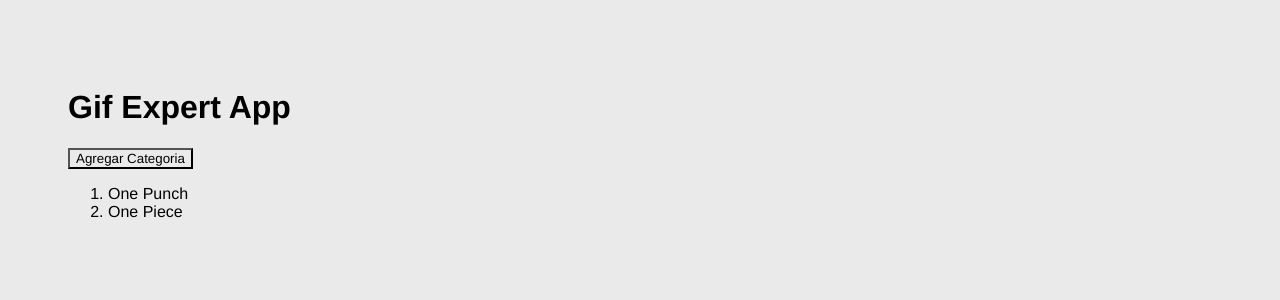
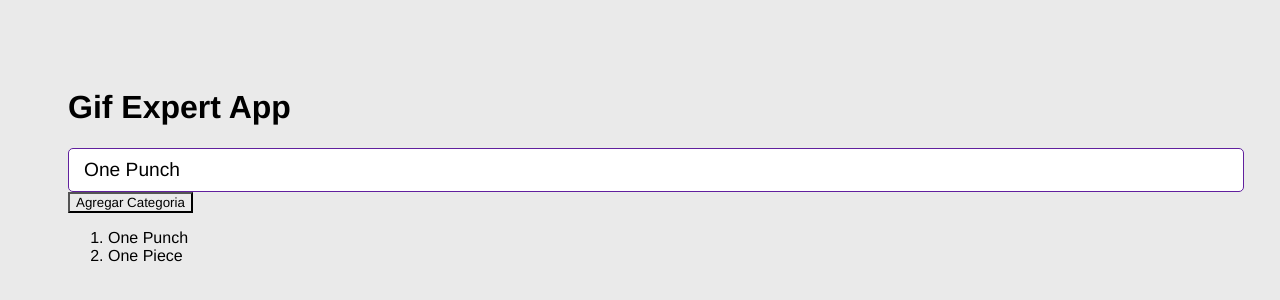
Before and after one commit to EmilianoQuiroz/react-gift-app, a React (Vite) app: page / in a window 1280 px wide. Shown: the top 300 px of the page. Built offline with nearby package versions, Linux system fonts and the light colour scheme.

Commit message:
Componente AddCategory

```diff
--- a/src/GifExpertApp.jsx
+++ b/src/GifExpertApp.jsx
@@ -1,5 +1,7 @@
-//Importamos el UseState
+// Importamos el UseState
 import { useState } from "react";
+// Componente para agregar categorias
+import { AddCategory } from "./components/AddCategory";
 
 export const GifExpertApp = () => {
 // Categorias
@@ -15,6 +17,7 @@
         {/* Titulo */}
         <h1>Gif Expert App</h1>
         {/* Input */}
+        <AddCategory />
 
         {/* Boton para agregar nueva categoria */}
         <button onClick={OnAddCategory}>Agregar Categoria</button>
--- /dev/null
+++ b/src/components/AddCategory.jsx
@@ -0,0 +1,28 @@
+// Importamos el UseState
+import { useState } from "react";
+
+export const AddCategory = () => {
+
+const [inputValue, setInputValue] = useState('One Punch');
+
+const onInputChange = ({target}) => {
+    console.log(target.value);
+    setInputValue(target.value);
+}
+
+const onSubmit = (event) => {
+    event.preventDefault();
+    console.log(inputValue);
+}
+
+  return (
+    <form onSubmit={ (event) => onSubmit(event) }>
+        <input
+            type="text"
+            placeholder="Buscar Gif"
+            value={inputValue}
+            onChange={ onInputChange }
+        />
+    </form>
+  );
+}
```
